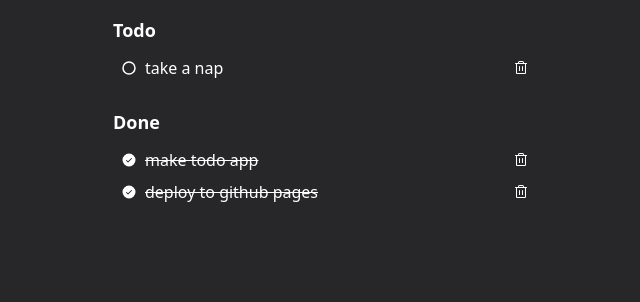
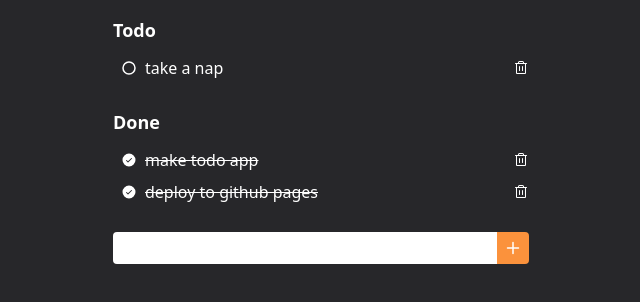
Before and after one commit to stoikal/todo-svelte, a Svelte app: page / in a window 1280 px wide. Shown: the top 302 px of the page, without its empty margins (319-959 px from the left). Built offline with nearby package versions, Linux system fonts and the light colour scheme.

Commit message:
add input form

```diff
--- a/src/App.svelte
+++ b/src/App.svelte
@@ -4,6 +4,8 @@ import todosService from './services/todos';
 import TodoList from './lib/TodoList.svelte';
 
 let todos = []
+
+let input = ''
 
 onMount(() => {
   loadData()
@@ -12,6 +14,17 @@ onMount(() => {
 async function loadData () {
   const data = await todosService.getAll()
   todos = data
+}
+
+async function createTodo () {
+  await todosService.create({
+    title: input,
+    parent: null,
+    is_done: false
+  })
+
+  input = ''
+  loadData()
 }
 
 async function handleItemToggle (event) {
@@ -29,6 +42,16 @@ async function handleItemDelete (event) {
 $: notDoneTodos = todos.filter(i => !i.is_done)
 $: doneTodos = todos.filter(i => i.is_done)
 
+
+async function handleAdd () {
+  createTodo()
+}
+
+const handleKeyDown = (e) => {
+  if (e.key === 'Enter') {
+    createTodo()
+  }
+}
 
 </script>
 
@@ -56,4 +79,20 @@ $: doneTodos = todos.filter(i => i.is_done)
     on:itemtoggle={handleItemToggle}
     on:itemdelete={handleItemDelete}
   />
+
+  <div class="flex">
+    <input
+      bind:value={input}
+      class="text-black grow-1 rounded-l px-2 py-1"
+      on:keydown={handleKeyDown}
+    >
+    <button
+      class="bg-orange hover:bg-orange-600 p-2 rounded-r"
+      on:click={handleAdd}
+    >
+      <div class="i-ph-plus-bold">
+        add
+      </div>
+    </button>
+  </div>
 </main>
```
